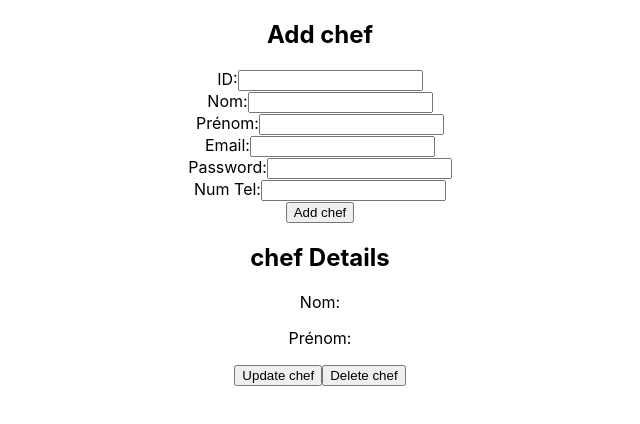
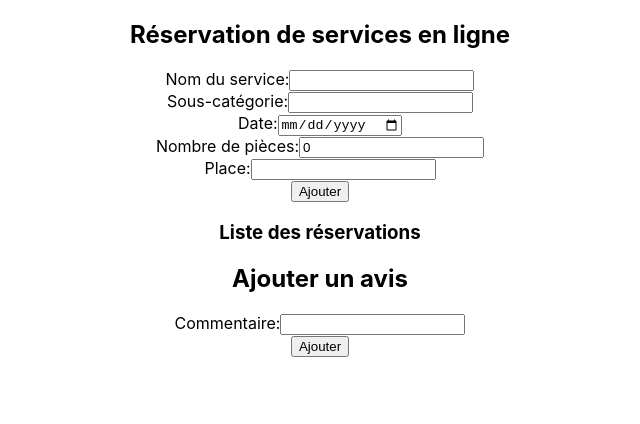
Before and after one commit to nourthabet2002/frontpfe, a React (Create React App) app in the folder frontend/: page / in a window 1280 px wide. Shown: the top 424 px of the page, without its empty margins (320-960 px from the left). Built offline with nearby package versions, Linux system fonts and the light colour scheme.

Commit message:
Your descriptive commit message here

```diff
--- a/frontend/src/App.js
+++ b/frontend/src/App.js
@@ -1,11 +1,11 @@
 import logo from './logo.svg';
 import './App.css';
-import Admin from './Admin'
+import Client from './Client'
 
 function App() {
   return (
     <div className="App">
-      <Admin/>
+      <Client/>
     </div>
   );
 }
--- /dev/null
+++ b/frontend/src/Client.jsx
@@ -0,0 +1,137 @@
+import React, { useState } from 'react';
+import axios from 'axios';
+
+const ReservationForm = () => {
+  const [reservations, setReservations] = useState([]);
+  const [newReservation, setNewReservation] = useState({
+    serviceName: '',
+    subCategory: '',
+    date: '',
+    numberOfrooms: 0, // Corrected key name
+    place: ''
+  });
+
+  const [avis, setAvis] = useState({
+    commentaire: ''
+  });
+
+  const handleChange = (e) => {
+    const { name, value } = e.target;
+    setNewReservation(prevState => ({
+      ...prevState,
+      [name]: value
+    }));
+  };
+
+  const handleAddReservation = async () => {
+    try {
+      const response = await axios.post("http://localhost:7000/resclient/add", newReservation);
+      setReservations(prevState => [...prevState, response.data]);
+      setNewReservation({
+        serviceName: '',
+        subCategory: '',
+        date: '',
+        numberOfrooms: 0,
+        place: ''
+      });
+      console.log("Reservation added successfully:", response.data);
+    } catch (error) {
+      console.error("Error adding reservation:", error);
+    }
+  };
+
+  const handleAvisChange = (e) => {
+    const { name, value } = e.target;
+    setAvis(prevState => ({
+      ...prevState,
+      [name]: value
+    }));
+  };
+
+  const handleAddAvis = async () => {
+    try {
+      await axios.post("http://localhost:7000/avis/add", avis);
+      setAvis({ commentaire: '' });
+      console.log("Avis added successfully");
+    } catch (error) {
+      console.error("Error adding avis:", error);
+    }
+  };
+
+  return (
+    <div>
+      <h2>Réservation de services en ligne</h2>
+      <div>
+        <label>Nom du service:</label>
+        <input
+          type="text"
+          name="serviceName"
+          value={newReservation.serviceName}
+          onChange={handleChange}
+        />
+      </div>
+      <div>
+        <label>Sous-catégorie:</label>
+        <input
+          type="text"
+          name="subCategory"
+          value={newReservation.subCategory}
+          onChange={handleChange}
+        />
+      </div>
+      <div>
+        <label>Date:</label>
+        <input
+          type="date"
+          name="date"
+          value={newReservation.date}
+          onChange={handleChange}
+        />
+      </div>
+      <div>
+        <label>Nombre de pièces:</label>
+        <input
+          type="number"
+          name="numberOfrooms" // Corrected name
+          value={newReservation.numberOfrooms} // Corrected key name
+          onChange={handleChange}
+        />
+      </div>
+      <div> {/* Added input for place */}
+        <label>Place:</label>
+        <input
+          type="text"
+          name="place"
+          value={newReservation.place}
+          onChange={handleChange}
+        />
+      </div>
+      <button onClick={handleAddReservation}>Ajouter</button>
+
+      <h3>Liste des réservations</h3>
+      <ul>
+        {reservations.map((reservation, index) => (
+          <li key={index}>
+            <strong>Service:</strong> {reservation.serviceName}, <strong>Sous-catégorie:</strong> {reservation.subCategory}, <strong>Date:</strong> {reservation.date}, <strong>Nombre de pièces:</strong> {reservation.numberOfrooms}
+          </li>
+        ))}
+      </ul>
+
+      <div>
+        <h2>Ajouter un avis</h2>
+        <div>
+          <label>Commentaire:</label>
+          <input
+            type="text"
+            name="commentaire"
+            value={avis.commentaire}
+            onChange={handleAvisChange}
+          />
+        </div>
+        <button onClick={handleAddAvis}>Ajouter</button>
+      </div>
+    </div>
+  );
+};
+
+export default ReservationForm;
```
